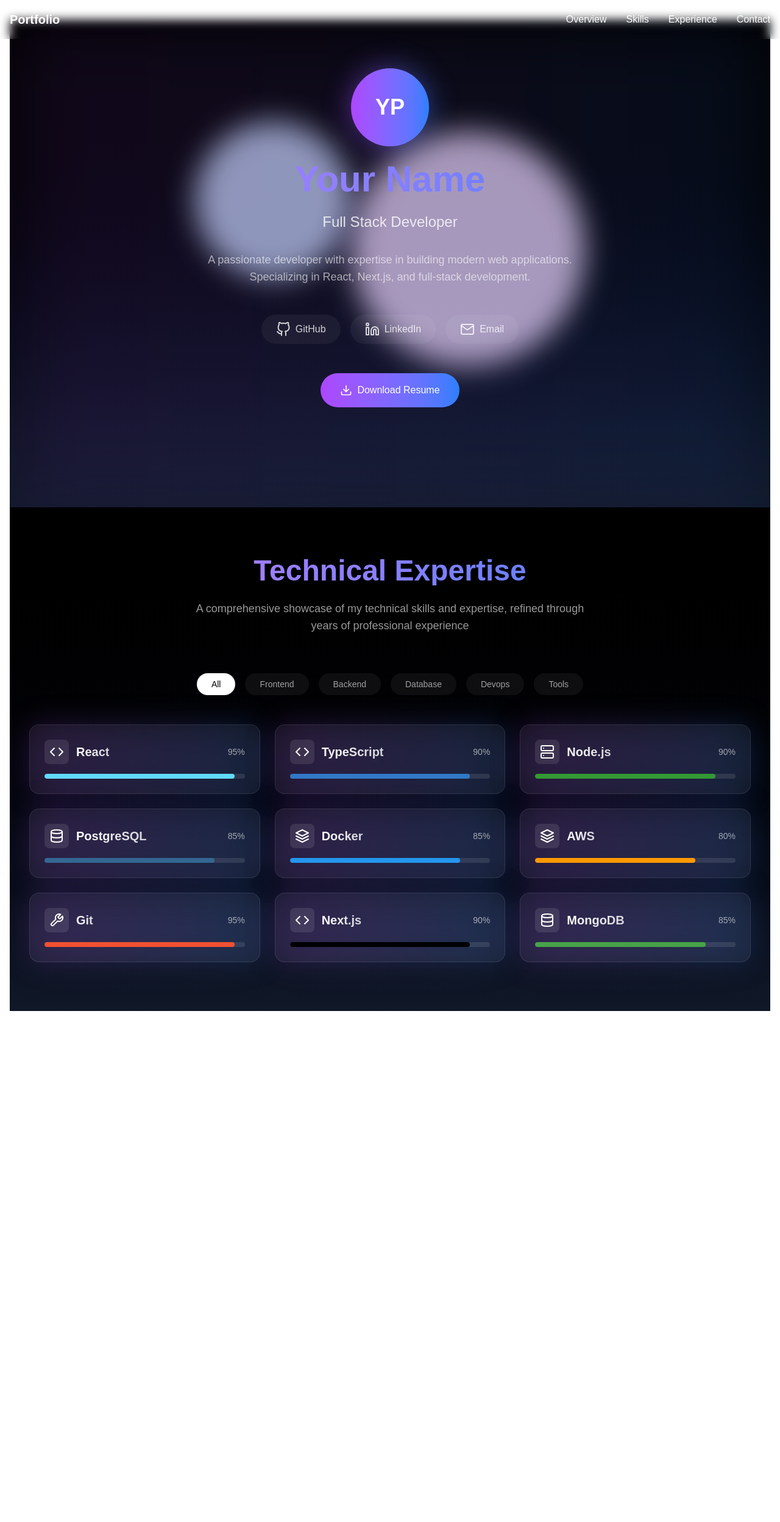
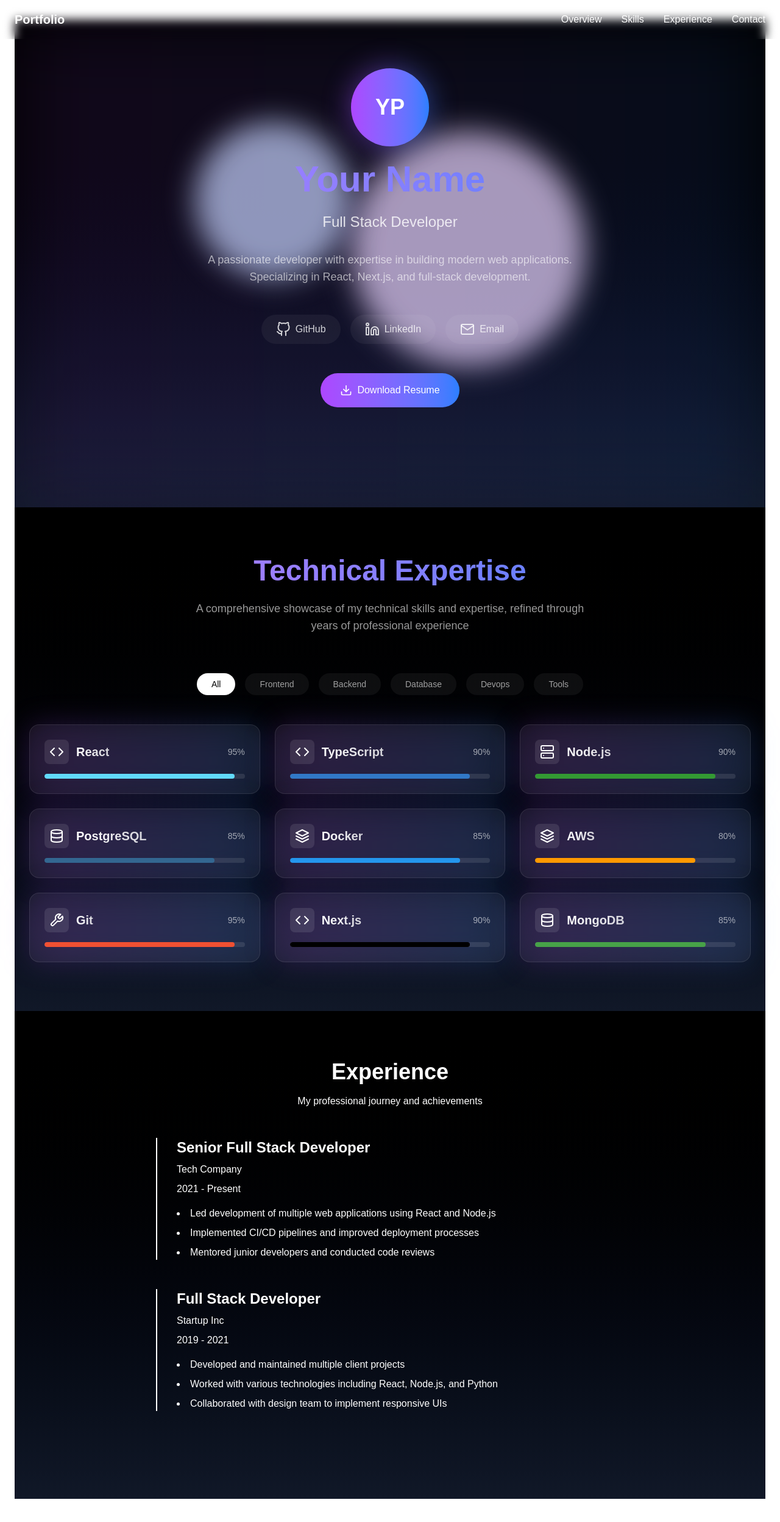
Before and after one commit to lk-naath/portfolio, a Next.js app: page / in a window 1280 px wide. Shown: the top 2496 px of the page at 61% size. Built offline with nearby package versions, Linux system fonts and the light colour scheme.

Commit message:
some design changes

```diff
--- a/src/components/Skills.tsx
+++ b/src/components/Skills.tsx
@@ -91,12 +91,12 @@ const Skills: React.FC<SkillsProps> = ({ skills }) => {
     : skills.filter(skill => skill.category === activeCategory);
 
   return (
-    <section className="min-h-screen py-20 px-4 md:px-8 bg-gradient-to-b from-black to-gray-900">
+    <section className="min-h-screen w-full py-20 bg-gradient-to-b from-black to-gray-900">
       <motion.div
         initial={{ opacity: 0, y: 20 }}
         animate={{ opacity: 1, y: 0 }}
         transition={{ duration: 0.5 }}
-        className="max-w-7xl mx-auto"
+        className="w-full max-w-7xl mx-auto px-6"
       >
         <div className="text-center mb-16">
           <motion.h2
--- a/src/components/layout/Layout.tsx
+++ b/src/components/layout/Layout.tsx
@@ -10,7 +10,7 @@ const Layout: React.FC<LayoutProps> = ({ children }) => {
   return (
     <div className="min-h-screen bg-primary text-white">
       <Navbar />
-      <main className="container mx-auto px-4 py-8">
+      <main className="w-full px-6 py-8">
         {children}
       </main>
       <Footer />
--- a/src/components/layout/Navbar.tsx
+++ b/src/components/layout/Navbar.tsx
@@ -17,7 +17,7 @@ const Navbar = () => {
       animate={{ y: 0 }}
       className="fixed top-0 w-full bg-primary-light/80 backdrop-blur-sm z-50"
     >
-      <div className="container mx-auto px-4">
+      <div className="w-full px-6">
         <div className="flex items-center justify-between h-16">
           <motion.div
             initial={{ opacity: 0 }}
--- a/src/components/sections/Experience.tsx
+++ b/src/components/sections/Experience.tsx
@@ -36,8 +36,8 @@ const Experience = () => {
   ];
 
   return (
-    <section id="experience" className="min-h-screen py-20">
-      <div className="container mx-auto px-4">
+    <section id="experience" className="min-h-screen w-full py-20 bg-gradient-to-b from-black to-gray-900">
+      <div className="w-full max-w-7xl mx-auto px-6">
         <motion.div
           initial={{ opacity: 0, y: 20 }}
           whileInView={{ opacity: 1, y: 0 }}
--- a/src/components/sections/Overview.tsx
+++ b/src/components/sections/Overview.tsx
@@ -30,7 +30,7 @@ const socialLinks: SocialLink[] = [
 
 const Overview = () => {
   return (
-    <section className="min-h-screen w-full py-20 px-4 md:px-8 bg-gradient-to-b from-black to-gray-900 relative overflow-hidden">
+    <section className="min-h-screen w-full py-20 bg-gradient-to-b from-black to-gray-900 relative overflow-hidden">
       {/* Background gradient effect */}
       <div className="absolute inset-0 bg-gradient-to-r from-purple-500/10 to-blue-500/10 blur-3xl" />
 
@@ -38,7 +38,7 @@ const Overview = () => {
         initial={{ opacity: 0, y: 20 }}
         animate={{ opacity: 1, y: 0 }}
         transition={{ duration: 0.5 }}
-        className="w-full mx-auto relative z-10"
+        className="w-full max-w-7xl mx-auto px-6 relative z-10"
       >
         <div className="text-center mb-16">
           <motion.div
```
